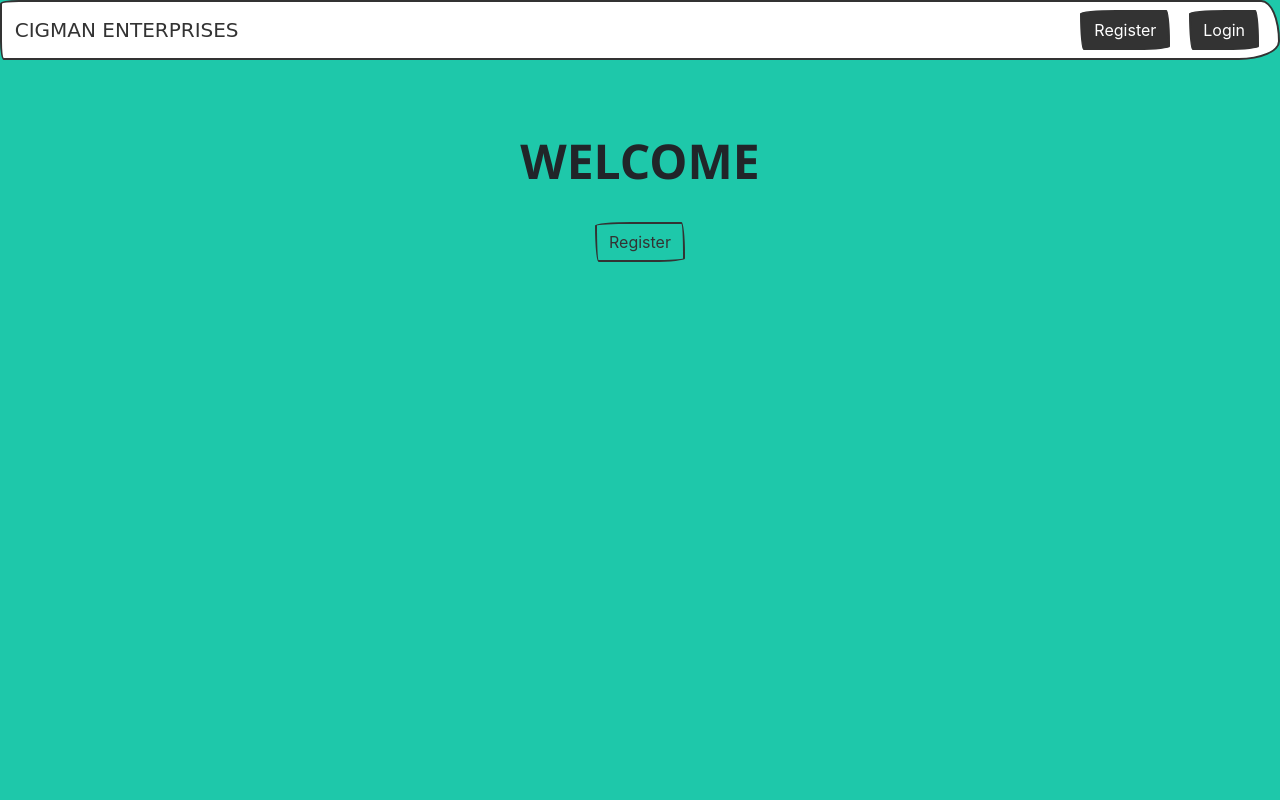
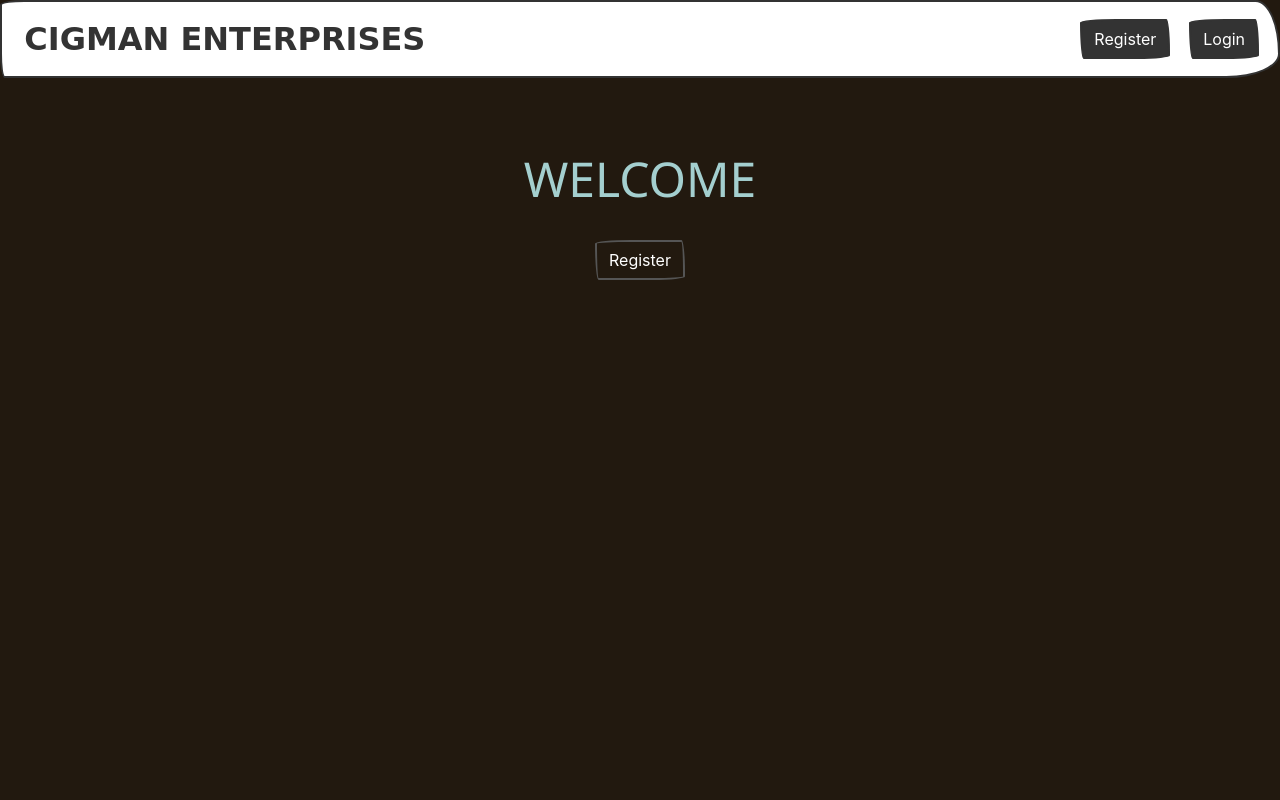
Before and after one commit to Udemezue12/cigman, a Django app: page / in a window 1280 px wide. Run offline with Django 5.2, Linux system fonts and the light colour scheme; some libraries are stand-ins or nearby versions; some web fonts are replaced.

Commit message:
minor issues

```diff
--- a/core/static/core/style.css
+++ /dev/null
@@ -1,40 +0,0 @@
-/* body {
-  margin: 0;
-}
-
-.home-page {
-  display: flex;
-  justify-content: center;
-  align-items: center;
-  /* background-color: #1ec8aa; */
-  /* background-color: gray; */
-  /* height: 100vh; */
-  /* width: 100vw; */
-/* }  */
-
-/* .logo {
-  width: 400px;
-
-} */
-
-/* .thumbnail {
-  object-fit: cover;
-  width: 100px;
-  height: 100px;
-}  */
-h1,h2, h3 {
-  font-weight: bold;
-}
-body{
-  background-color: #1ec8aa;
-
-}
-h2{
-  font-size: 3rem;
-  font-family: 'Segoe UI', Tahoma, Geneva, Verdana, sans-serif;
-}
-
-/* .navbar .cig{
-  font-size: 2rem;
-  font-weight: bold;
-} */
--- /dev/null
+++ b/core/static/core/styles.css
@@ -0,0 +1,52 @@
+body {
+  margin: 0;
+}
+
+.home-page {
+  /* display: flex;
+  justify-content: center;
+  align-items: center; */
+  /* background-color: #1ec8aa; */
+  background-color: rgb(34,25,15);
+  /* height: 100vh;
+  width: 100vw; */
+}
+
+
+.home{
+  /* background-color: #1ec8aa; */
+  background-color: rgb(34,25,15);
+
+  /* background-image: url(cigman-2.png); */
+  /* background-repeat: no-repeat; */
+  /* background-position: 10rem 10rem; */
+  /* background-size: cover;
+  height: 100vh; */
+}
+
+.heading1{
+  color: rgb(164, 207, 207);
+}
+
+.btn-class{
+  color: white;
+}
+
+.logo {
+  width: 300px;
+}
+
+.thumbnail {
+  object-fit: cover;
+  width: 100px;
+  height: 100px;
+}
+.navbar .cig{
+  font-size: 2rem;
+  font-weight: bold;
+}
+
+h2{
+  font-size: 3rem;
+  font-family: 'Segoe UI', Tahoma, Geneva, Verdana, sans-serif;
+}
--- a/core/templates/core/dashboard.html
+++ b/core/templates/core/dashboard.html
@@ -5,7 +5,7 @@
     <head>
         <title> Cigman | Dashboard </title>
         <link rel="stylesheet" type="text/css" href="https://bootswatch.com/5/sketchy/bootstrap.min.css"/>
-        <link rel="stylesheet" type="text/css" href="{% static 'core/style.css' %}"/>
+        <link rel="stylesheet" type="text/css" href="{% static 'core/styles.css' %}"/>
 
 
 
--- a/core/templates/core/index.html
+++ b/core/templates/core/index.html
@@ -3,18 +3,18 @@
 
 <html>
 
-    <head>
+    <head class='dav'>
 
         <title> CIGMAN </title>
 
         <link rel="stylesheet" type="text/css" href="https://bootswatch.com/5/sketchy/bootstrap.min.css"/>
 
-        <link rel="stylesheet" type="text/css" href="{% static 'core/style.css' %}"/>
+        <link rel="stylesheet" type="text/css" href="{% static 'core/styles.css' %}"/>
 
 
     </head>
 
-    <nav class="navbar navbar-expand-lg navbar-light bg-light justify-content-center">
+    <nav class="navbar navbar-expand-lg navbar-light bg-light justify-content-center ">
 
         <a class="navbar-brand main-heading cig">
 
@@ -77,19 +77,19 @@
     <br>
 
 
-    <body>
+    <body class='home'>
 
         <br>
         <br>
 
         <div class="text-center">
 
-        <h2> WELCOME </h2>
+        <h2 class='heading1'> WELCOME </h2>
 
           <br>
 
 
-          <a class="btn btn-outline-primary" type="button"  href="{% url 'register' %}">Register</a>
+          <a class="btn btn-outline-secondary btn-class" type="button"  href="{% url 'register' %}">Register</a>
 
 
         </div>
--- a/core/templates/core/my-login.html
+++ b/core/templates/core/my-login.html
@@ -7,7 +7,7 @@
     <head>
         <title> Cigman | Login </title>
         <link rel="stylesheet" type="text/css" href="https://bootswatch.com/5/sketchy/bootstrap.min.css"/>
-        <link rel="stylesheet" type="text/css" href="{% static 'core/style.css' %}"/>
+        <link rel="stylesheet" type="text/css" href="{% static 'core/styles.css' %}"/>
 
 
 
--- a/core/templates/core/register.html
+++ b/core/templates/core/register.html
@@ -7,7 +7,7 @@
     <head>
         <title> Cigman | Register </title>
         <link rel="stylesheet" type="text/css" href="https://bootswatch.com/5/sketchy/bootstrap.min.css"/>
-        <link rel="stylesheet" type="text/css" href="{% static 'core/style.css' %}"/>
+        <link rel="stylesheet" type="text/css" href="{% static 'core/styles.css' %}"/>
 
 
 
@@ -15,7 +15,7 @@
 
     <br>
 
-    <div class="container bg-white shadow-md p-5" style="width: 500px;">
+    <div class="home-page container bg-white shadow-md p-5 " style="width: 500px; ">
         <h1> Register </h1>
 
         <br>
--- a/portfolio_project/urls.py
+++ b/portfolio_project/urls.py
@@ -25,6 +25,10 @@ admin.site.index_title = 'Admin'
 urlpatterns = [
     path('', include('core.urls')),
     path('portfolio/', include('portfolio.urls')),
+    # path('jet/', include('jet.urls', 'jet')),  # Django JET URLS
+
+
+
 
     # path("__debug__/", include(debug_toolbar.urls)),
 
```
Also changed, not shown: portfolio_project/settings.py (+23 -18 lines).
